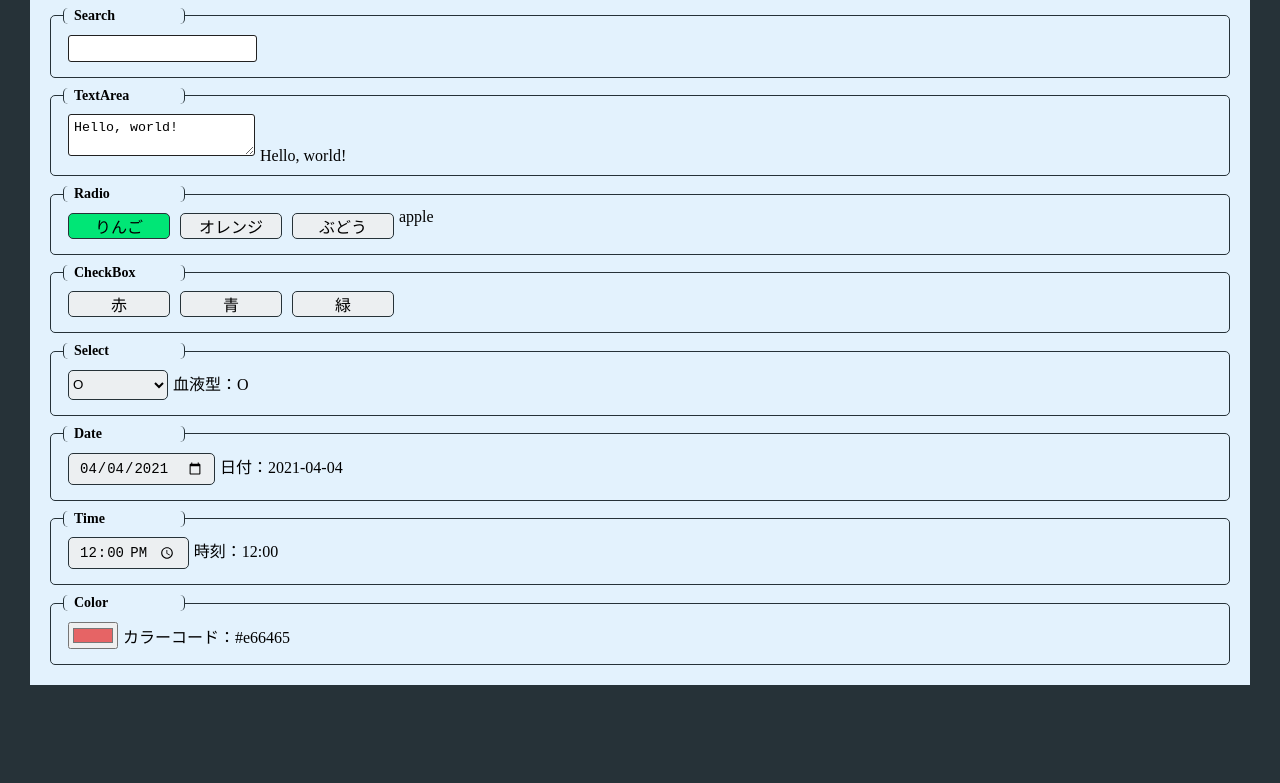
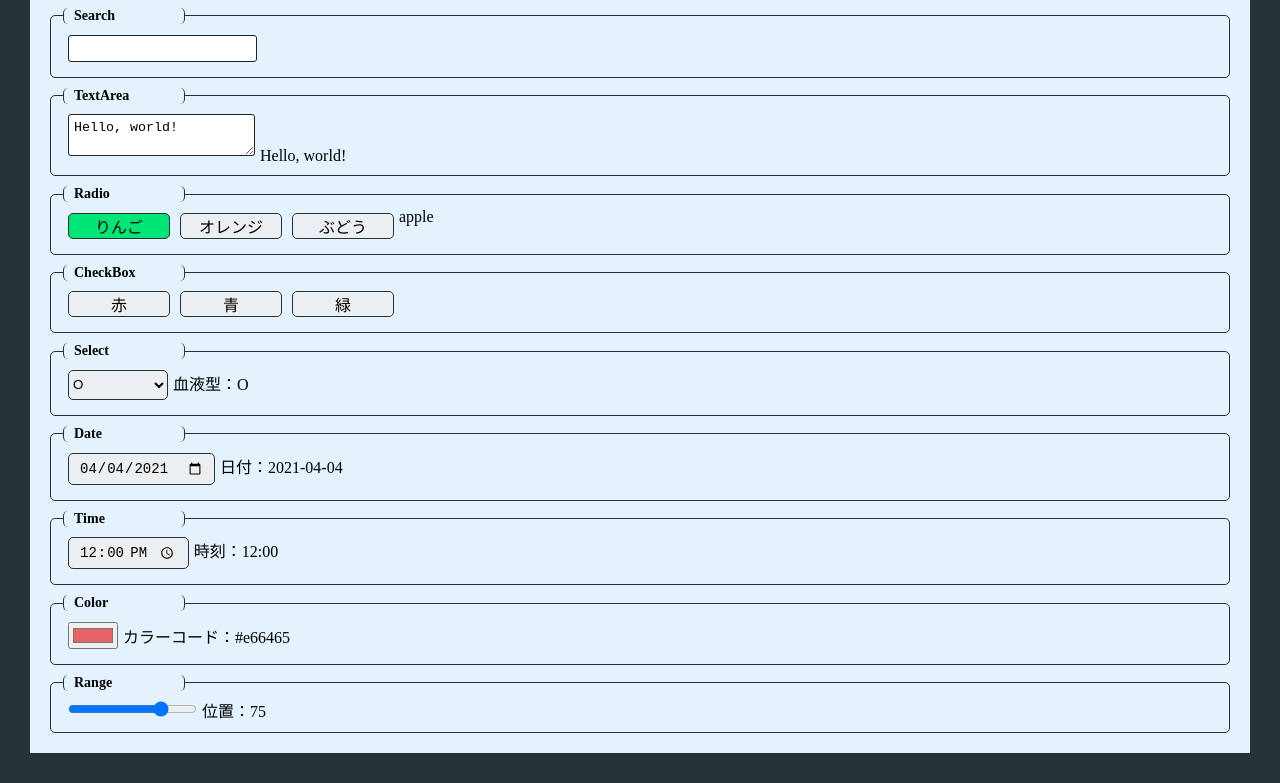
Before and after one commit to fireflower0/react-typescript-practice, a React (Create React App) app: page / in a window 1280 px wide. Shown: the part 618-1401 px from the top of the page. Before the commit the page ends 1333 px from the top, so only its background shows below. Built offline with nearby package versions, Linux system fonts and the light colour scheme.

Commit message:
Add a Range

```diff
--- /dev/null
+++ b/src/atoms/Range.tsx
@@ -0,0 +1,28 @@
+import PropTypes from 'prop-types';
+import styled from 'styled-components';
+
+const RangeWrapper = styled.input`
+  margin: 5px;
+`;
+
+const Range = ({ setRange, ...rest }: any) => (
+  <RangeWrapper
+    type='range'
+    onChange={v => setRange(v.target.value)}
+    {...rest}
+  />
+);
+
+Range.defaultProps = {
+  defaultValue: 0,
+};
+
+Range.propTypes = {
+  defaultValue: PropTypes.oneOfType([
+    PropTypes.number,
+    PropTypes.string,
+  ]),
+  setRange: PropTypes.func.isRequired,
+};
+
+export default Range;
--- a/src/pages/Home.tsx
+++ b/src/pages/Home.tsx
@@ -13,6 +13,7 @@ import Select from '../atoms/Select';
 import Date from '../atoms/Date';
 import Time from '../atoms/Time';
 import Color from '../atoms/Color';
+import Range from '../atoms/Range';
 
 const FormWrapper = styled.div`
   margin: 10px;
@@ -32,6 +33,7 @@ const Home = () => {
   const [date, setDate] = useState('2021-04-04');
   const [time, setTime] = useState('12:00');
   const [color, setColor] = useState('#e66465');
+  const [range, setRange] = useState(75);
 
   const fruits = [
     { id: 'apple', labelText: 'りんご', value: 'apple' },
@@ -212,6 +214,16 @@ const Home = () => {
           </div>
         }
       />
+
+      <FieldSet
+        labelText='Range'
+        form={
+          <div>
+            <Range defaultValue={range} setRange={setRange} />
+            位置：{range}
+          </div>
+        }
+      />
     </FormWrapper>
   );
 };
```
